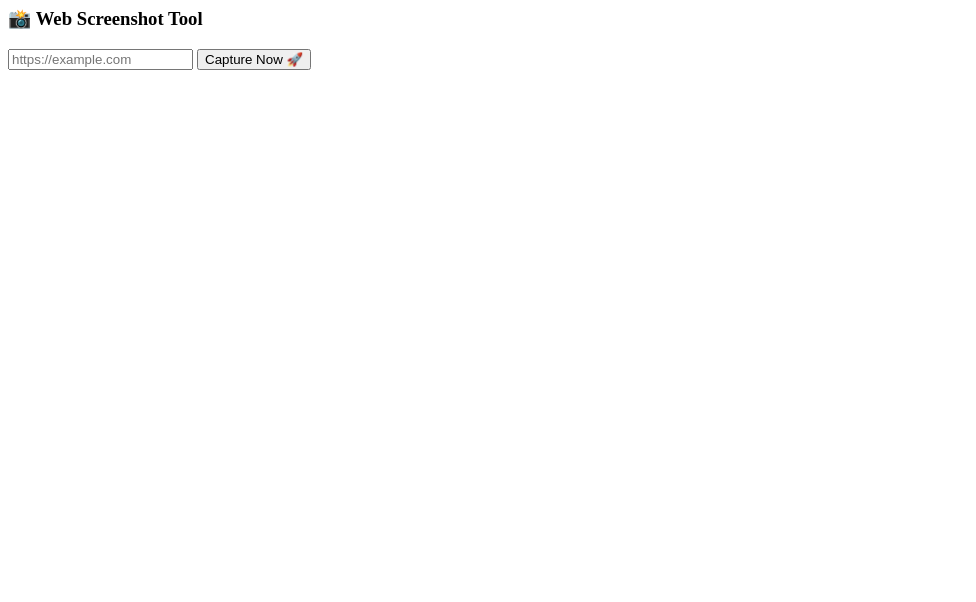
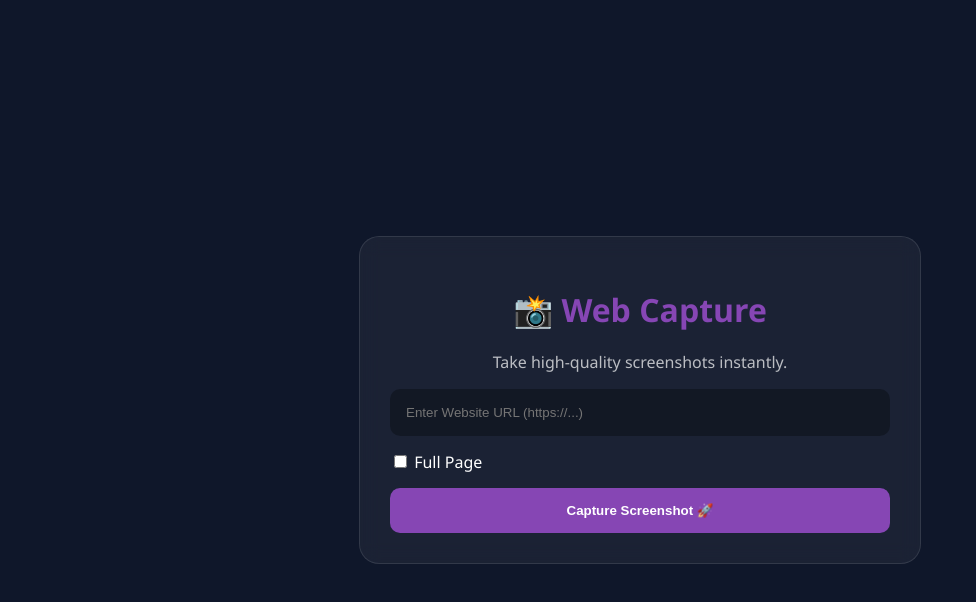
Before and after one commit to ahmad-bhai/ahmad-bhai-webss, a plain HTML site: page index.html in a window 1280 px wide. Shown: the whole page, without its empty margins (0-976 px from the left). Drawn offline with Linux system fonts and the light colour scheme.

Commit message:
Update index.html

```diff
--- a/index.html
+++ b/index.html
@@ -1,29 +1,76 @@
-<div class="api-card">
-    <h3>📸 Web Screenshot Tool</h3>
-    <input type="text" id="siteUrl" placeholder="https://example.com" class="input-box">
-    <button class="btn" onclick="takeShot()">Capture Now 🚀</button>
+<!DOCTYPE html>
+<html lang="en">
+<head>
+    <meta charset="UTF-8">
+    <meta name="viewport" content="width=device-width, initial-scale=1.0">
+    <title>Ahmad Bhai - Web Screenshot</title>
+    <style>
+        :root { --accent: #8646B4; --bg: #0f172a; }
+        body { margin: 0; font-family: 'Segoe UI', sans-serif; background: var(--bg); color: white; display: flex; justify-content: center; align-items: center; min-height: 100vh; }
+        .container { width: 90%; max-width: 500px; background: rgba(255,255,255,0.05); padding: 30px; border-radius: 20px; backdrop-filter: blur(10px); border: 1px solid rgba(255,255,255,0.1); text-align: center; }
+        h1 { color: var(--accent); margin-bottom: 20px; }
+        .input-box { width: 100%; padding: 15px; border-radius: 10px; border: none; background: rgba(0,0,0,0.3); color: white; margin-bottom: 15px; box-sizing: border-box; outline: none; border: 1px solid transparent; transition: 0.3s; }
+        .input-box:focus { border-color: var(--accent); }
+        .btn { width: 100%; padding: 15px; border-radius: 10px; border: none; background: var(--accent); color: white; font-weight: bold; cursor: pointer; transition: 0.3s; }
+        .btn:hover { transform: translateY(-2px); box-shadow: 0 5px 15px rgba(134,70,180,0.4); }
+        #result { display: none; margin-top: 25px; }
+        #ssImage { width: 100%; border-radius: 10px; border: 2px solid var(--accent); }
+        .loader { display: none; margin: 15px auto; border: 4px solid #f3f3f3; border-top: 4px solid var(--accent); border-radius: 50%; width: 30px; height: 30px; animation: spin 1s linear infinite; }
+        @keyframes spin { 0% { transform: rotate(0deg); } 100% { transform: rotate(360deg); } }
+    </style>
+</head>
+<body>
 
-    <div id="shotResult" style="margin-top: 20px; display: none;">
-        <img id="screenshotImg" src="" style="width: 100%; border-radius: 15px; border: 1px solid var(--accent);">
-        <br>
-        <a id="downloadShot" href="#" download="AhmadBhai_Screenshot.png" class="btn" style="display:inline-block; margin-top:10px;">Download Image</a>
+<div class="container">
+    <h1>📸 Web Capture</h1>
+    <p style="opacity: 0.7;">Take high-quality screenshots instantly.</p>
+
+    <input type="text" id="targetUrl" class="input-box" placeholder="Enter Website URL (https://...)">
+
+    <div style="display: flex; gap: 10px; margin-bottom: 15px;">
+        <label><input type="checkbox" id="fullPage"> Full Page</label>
+    </div>
+
+    <button class="btn" onclick="capture()">Capture Screenshot 🚀</button>
+
+    <div class="loader" id="loader"></div>
+
+    <div id="result">
+        <img id="ssImage" src="" alt="Screenshot">
+        <a id="downloadBtn" href="#" download="AhmadBhai_SS.png" style="color: var(--accent); display: block; margin-top: 15px; text-decoration: none; font-weight: bold;">⬇️ Download Image</a>
     </div>
 </div>
 
 <script>
-async function takeShot() {
-    const url = document.getElementById('siteUrl').value;
-    if(!url) return alert("Bhai, URL to dalo!");
+    async function capture() {
+        const url = document.getElementById('targetUrl').value;
+        const isFull = document.getElementById('fullPage').checked;
+        if(!url) return alert("Bhai, URL to dalo!");
 
-    const api = `https://ahmad-bhai-webss.vercel-link.app/api/screenshot?url=${encodeURIComponent(url)}`;
+        const loader = document.getElementById('loader');
+        const result = document.getElementById('result');
+        const img = document.getElementById('ssImage');
+        const dl = document.getElementById('downloadBtn');
 
-    document.getElementById('shotResult').style.display = 'block';
-    const img = document.getElementById('screenshotImg');
-    img.src = "https://media.giphy.com/media/v1.Y2lkPTc5MGI3NjExNHJndzR6NHR4M3B6eGZ6eGZ6eGZ6eGZ6eGZ6eGZ6eGZ6eCZlcD12MV9pbnRlcm5hbF9naWZfYnlfaWQmY3Q9Zw/3o7bu3XilJ5BOiSGic/giphy.gif"; // Loader
+        loader.style.display = 'block';
+        result.style.display = 'none';
 
-    img.onload = () => {
-        document.getElementById('downloadShot').href = api;
-    };
-    img.src = api;
-}
+        const apiUrl = `/api/screenshot?url=${encodeURIComponent(url)}&fullPage=${isFull}`;
+
+        img.onload = () => {
+            loader.style.display = 'none';
+            result.style.display = 'block';
+            dl.href = apiUrl;
+        };
+
+        img.onerror = () => {
+            loader.style.display = 'none';
+            alert("Failed to capture. Website might be blocking or taking too long.");
+        };
+
+        img.src = apiUrl;
+    }
 </script>
+
+</body>
+</html>
```
